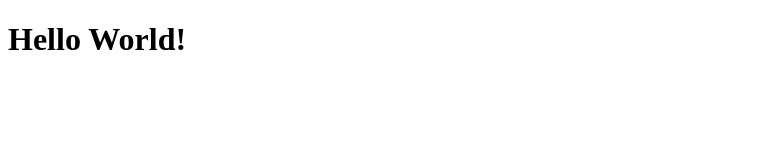
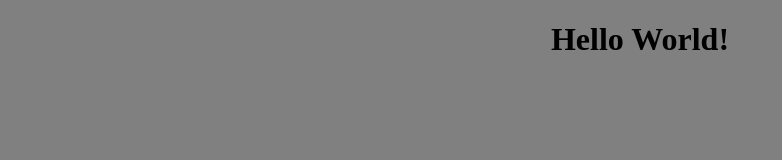
Before and after one commit to Vinmanftw/Vincents-Website, a plain HTML site: page index.html in a window 1280 px wide. Shown: the whole page, without its empty margins (0-782 px from the left). Drawn offline with Linux system fonts and the light colour scheme.

Commit message:
add style.css, connect to index.html

```diff
--- a/index.html
+++ b/index.html
@@ -1,6 +1,7 @@
 <!DOCTYPE html>
 <html lang="en">
   <head>
+      <link rel="stylesheet" href="style.css">
     <title>My Website</title>
   </head>
   <body>
--- /dev/null
+++ b/style.css
@@ -0,0 +1,4 @@
+body {
+    background: grey;
+    text-align: center;
+}
```
